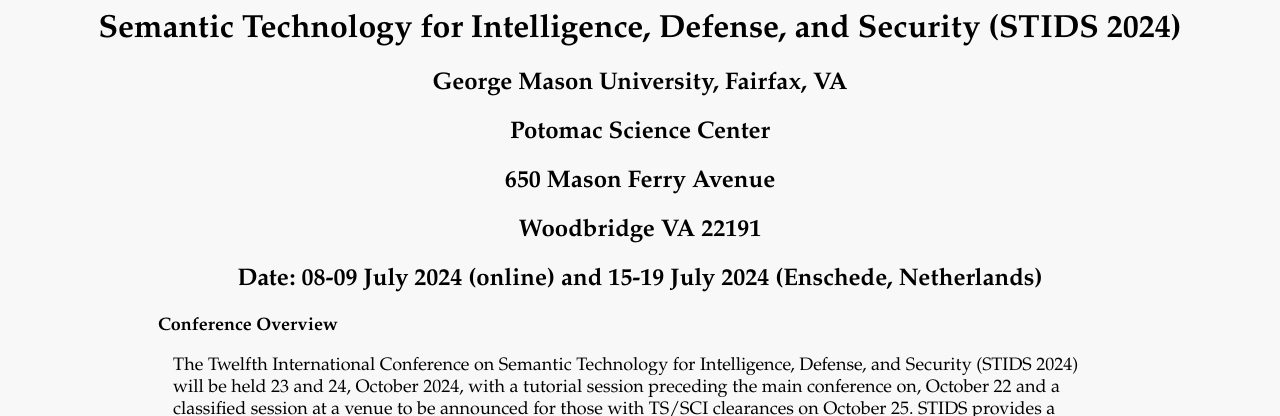
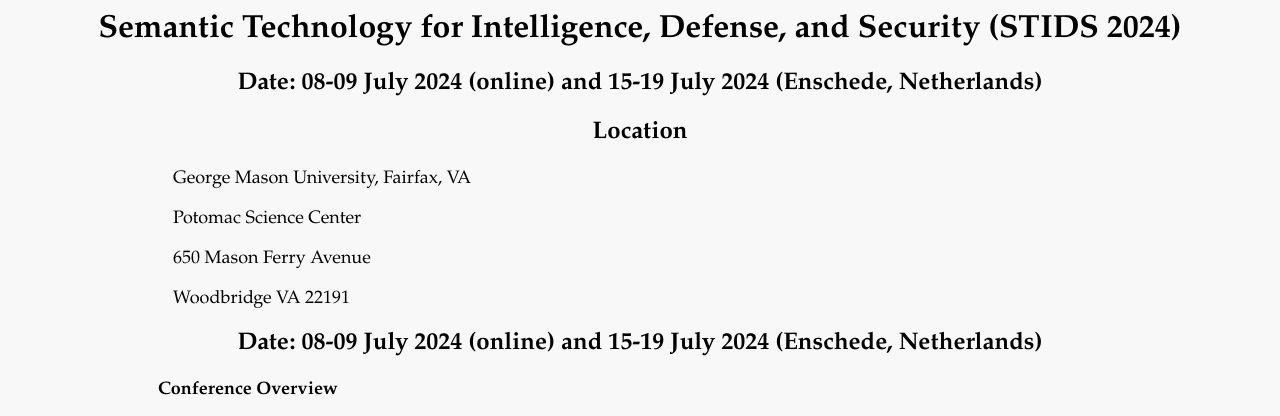
Before and after one commit to CarterBeauBenson/STIDS, a plain HTML site: page index.html in a window 1280 px wide. Shown: the part 307-723 px from the top of the page. Drawn offline with Linux system fonts and the light colour scheme.

Commit message:
Update index.html

```diff
--- a/index.html
+++ b/index.html
@@ -14,10 +14,12 @@
 <div class="call-for-papers">
 <h1>Call for Papers: Twelfth International Conference</h1>
 <h1>Semantic Technology for Intelligence, Defense, and Security (STIDS 2024)</h1>
-    <h2>George Mason University, Fairfax, VA</h2>
-    <h2>Potomac Science Center</h2>
-    <h2>650 Mason Ferry Avenue</h2>
-    <h2>Woodbridge VA 22191</h2>
+<h2>Date: 08-09 July 2024 (online) and 15-19 July 2024 (Enschede, Netherlands)</h2>
+<h2>Location</h2>
+    <p>George Mason University, Fairfax, VA</p>
+    <p>Potomac Science Center</p>
+    <p>650 Mason Ferry Avenue</p>
+    <p>Woodbridge VA 22191</p>
     <h2>Date: 08-09 July 2024 (online) and 15-19 July 2024 (Enschede, Netherlands)</h2>
 </div>
 <div class="work-shop-overview">
```
